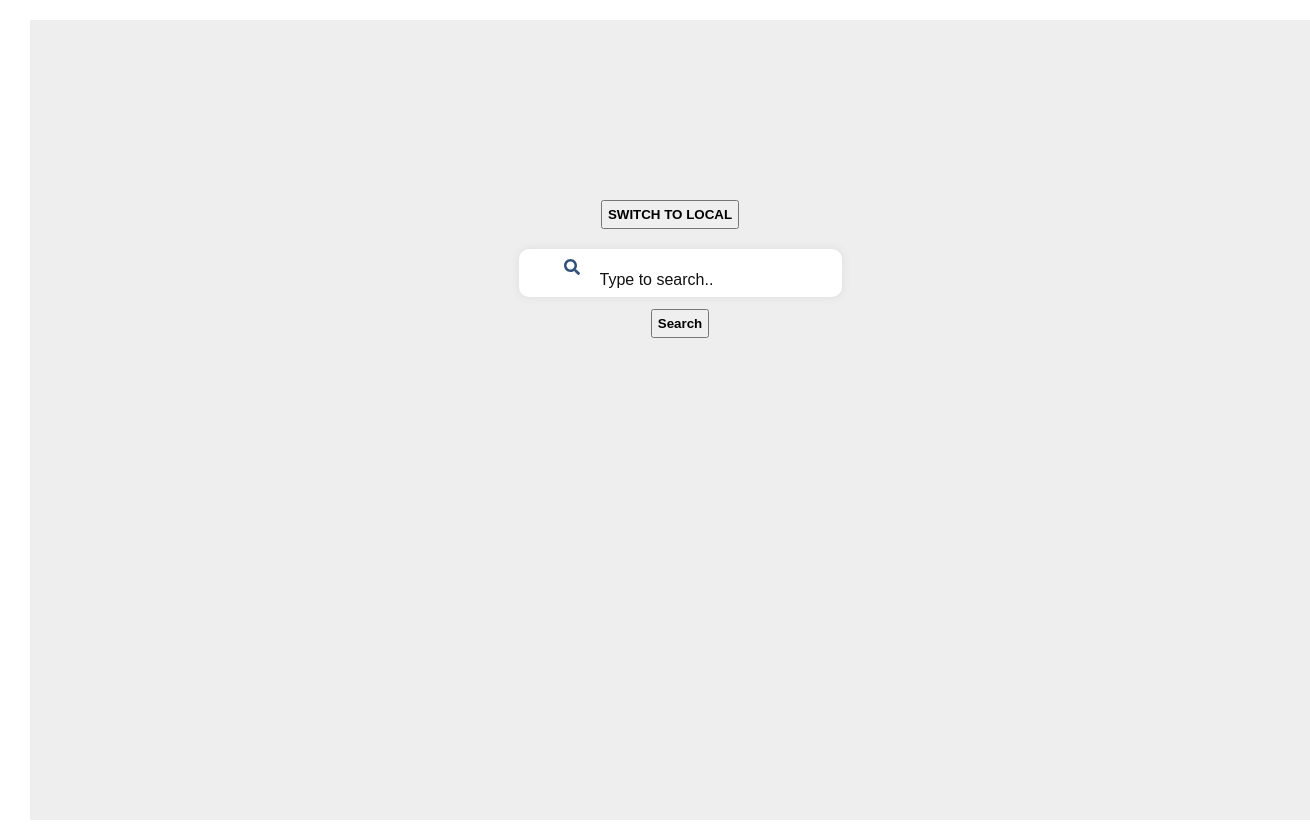
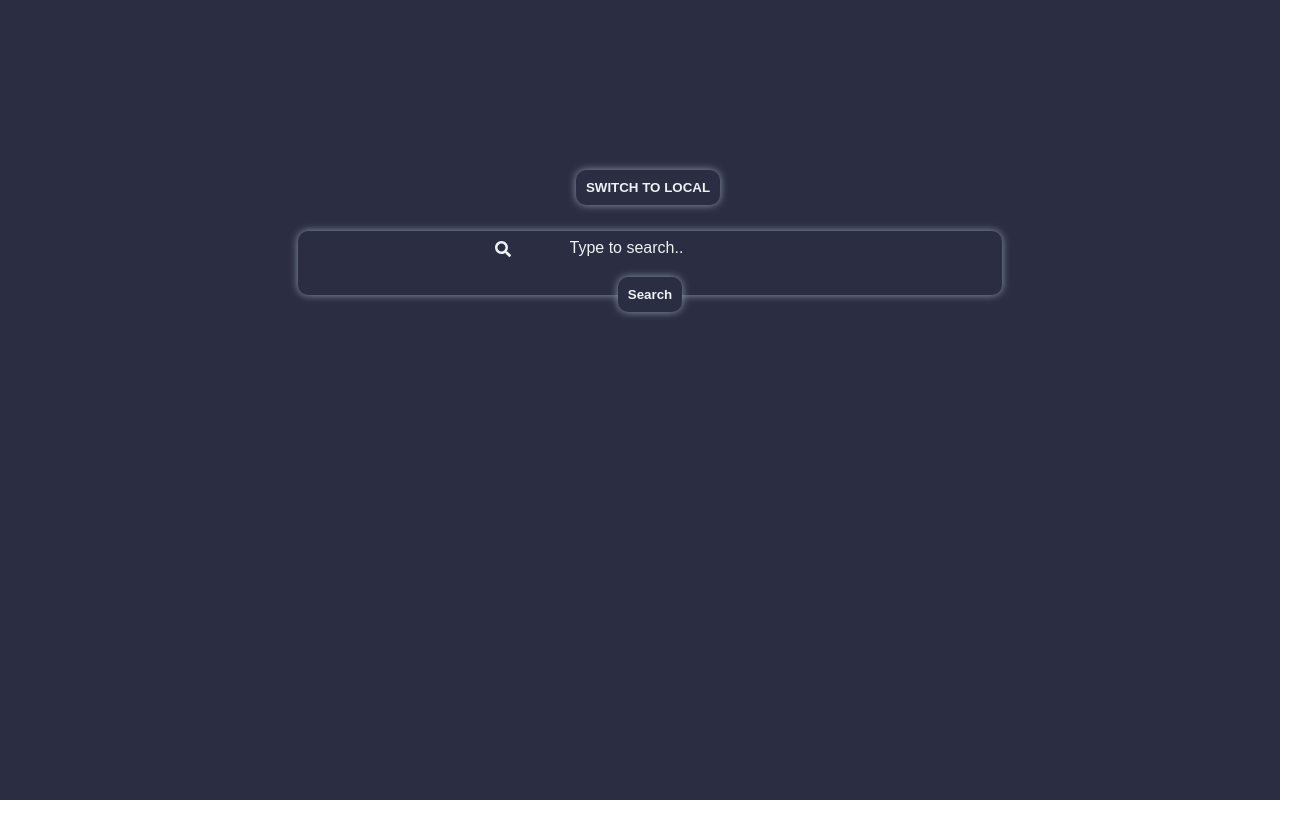
Before and after one commit to jeffreyhsu321/search_engine_lite, a React (Create React App) app in the folder search_engine_frontend/: page / in a window 1280 px wide. Shown: the whole page, 1310 px wide, since content can reach past the window. After the commit the page ends 800 px from the top, so only its background shows below. Built offline with nearby package versions, Linux system fonts and the light colour scheme.

Commit message:
darker material design

```diff
--- a/search_engine_frontend/src/App.css
+++ b/search_engine_frontend/src/App.css
@@ -1,8 +1,16 @@
+@import "./colors.css";
+
+#root, html {
+  padding: 0;
+  margin: 0;
+}
+
 .App {
   text-align: center;
-  background-color: #eee;
+  background-color: var(--primary-color);
   height: 100vh;
-  width: 100vw;
+  margin: 0;
+  padding: 0;
 }
 
 .main {
@@ -28,16 +36,6 @@
   }
 }
 
-.App-header {
-  background-color: #282c34;
-  min-height: 100vh;
-  display: flex;
-  flex-direction: column;
-  align-items: center;
-  justify-content: center;
-  font-size: calc(10px + 2vmin);
-  color: white;
-}
 
 .App-link {
   color: #61dafb;
--- /dev/null
+++ b/search_engine_frontend/src/colors.css
@@ -0,0 +1,7 @@
+:root {
+    --primary-color: #2B2D42;
+    --secondary-color: #8D99AE;
+    --tertiary-color: #EDF2F4;
+    --accent-color: #40c2ff;
+    --accent-color-dull: #79aec7;
+}
--- a/search_engine_frontend/src/components/Card.css
+++ b/search_engine_frontend/src/components/Card.css
@@ -1,9 +1,13 @@
+@import "../colors.css";
+
 .card-wrapper {
     width: 300px;
     overflow: hidden;
     box-shadow: 0px 0px 16px -6px;
     transition: 0.2s;
     animation: ease-in;
+    background-color: var(--primary-color);
+    border-radius: 10px;
 }
 
 .card-wrapper:hover {
@@ -26,11 +30,13 @@
     padding: 0;
     text-align: center;
     text-transform: capitalize;
+    color: var(--tertiary-color);
 }
 .card-title h3 {
     text-transform: capitalize;
     margin: 0;
     padding: 0;
+    color: var(--tertiary-color);
 }
 .card-title {
     margin-bottom: 0.5rem;
@@ -46,7 +52,7 @@
 }
 .btn button {
     padding: 0.5rem;
-    background-color: #32527B;
+    background-color: var(--accent-color-dull);
     border: none;
     transition: 0.2s;
     margin-bottom: 0.5rem;
@@ -58,10 +64,14 @@
     color: #FFF;
 }
 .btn button:hover {
-    background-color: #32527B;
+    background-color: var(--accent-color);
+    transform: scale(1.1);
 }
 
-/* LYRICS MODAL */
+
+
+
+/* ------------LYRICS MODAL---------- */
 .modal, .overlay {
     width: 100vw;
     height: 100vh;
@@ -80,7 +90,7 @@
     top: 50%;
     left: 50%;
     transform: translate(-50%, -50%);
-    background: #32527B;
+    background: var(--primary-color);
     padding: 16px 32px;
     border-radius: 6px;
     max-width: 600px;
--- a/search_engine_frontend/src/components/LocalSearch.css
+++ b/search_engine_frontend/src/components/LocalSearch.css
@@ -1,29 +1,35 @@
+@import "../colors.css";
+
 .input-wrapper-local {
-    background-color: #32527B;
+    background-color: var(--primary-color);
     width: 100%;
-    height: 3rem;
+    height: 4rem;
 
     padding: 0 15px;
     border-radius: 10px;
 
-    box-shadow: 0px 0px 8px #222;
+    box-shadow: 0px 0px 8px var(--secondary-color);
 
     align-items: center;
     justify-content: center;
+
+    margin-top: 26px;
 }
 
 #input-local {
     background-color: transparent;
-    color: #FFF;
+    color: var(--tertiary-color);
     border: none;
     height: 100%;
 
     font-size: 1rem;
     margin: 0;
     margin-left: 10px;
+    padding-left: 39px;
+    padding-right: 39px;
 }
 #input-local::placeholder {
-    color: #FFF;
+    color: var(--tertiary-color);
 }
 
 input:focus { outline: none; }
@@ -32,13 +38,10 @@
     margin: 10px;
 }
 
-#search-icon-local { color: #FFF; }
-
-.btn-main {
-    padding: 5px;
-    font-weight: bold;
+#search-icon-local {
+    color: var(--tertiary-color);
+    vertical-align: middle;
 }
-
 
 .card-row {
     display: grid;
@@ -47,4 +50,5 @@
     gap: 0;
     row-gap: 2px;
     column-gap: 16px;
+    padding: 0;
 }
--- a/search_engine_frontend/src/components/LocalSearch.js
+++ b/search_engine_frontend/src/components/LocalSearch.js
@@ -3,7 +3,7 @@
 import MiniSearch from "minisearch";
 
 import "./LocalSearch.css";
-import { FaSearch } from "react-icons/fa";
+import { FaMusic } from "react-icons/fa";
 
 import Card from "../components/Card.js";
 
@@ -86,14 +86,20 @@
 
 
     return <div>
-        <Link to="/"> <button className="btn-main">SWITCH TO WEB</button> </Link>
+        <Link to="/"> <button className="btn-switch">SWITCH TO WEB</button> </Link>
 
         <div className="input-wrapper-local">
-            <div>
-                <FaSearch id="search-icon-local" />
-                <input id="input-local" placeholder="Type to search.." value={query} onChange={(e) => setQuery(e.target.value)}/>
-            </div>
-            <button className="btn-main" onClick={handleSearch}>Search</button>
+
+            <FaMusic id="search-icon-local" />
+            <input
+                id="input-local"
+                placeholder="Type to search.."
+                value={query}
+                onChange={(e) => setQuery(e.target.value)}
+                onKeyDown={handleSearch}
+            />
+
+            <button className="btn-search" onClick={handleSearch}>Search</button>
 
             <div className="result-wrapper">
                 {searchResults.length > 0 && (
--- a/search_engine_frontend/src/components/WebSearch.css
+++ b/search_engine_frontend/src/components/WebSearch.css
@@ -1,28 +1,39 @@
+@import "../colors.css";
+
+.web-main {
+    width: 110%;
+}
+
 .input-wrapper-web {
-    background-color: white;
+    background-color: var(--primary-color);
     width: 100%;
-    height: 3rem;
+    height: 4rem;
 
     padding: 0 15px;
     border-radius: 10px;
 
-    box-shadow: 0px 0px 8px #ddd;
+    box-shadow: 0px 0px 8px var(--secondary-color);
 
     align-items: center;
+    justify-content: center;
+
+    margin-top: 26px;
 }
 
 #input-web {
     background-color: transparent;
-    color: #111;
+    color: var(--tertiary-color);
     border: none;
     height: 100%;
 
     font-size: 1rem;
     margin: 0;
     margin-left: 10px;
+    padding-left: 39px;
+    padding-right: 39px;
 }
 #input-web::placeholder {
-    color: #111;
+    color: var(--tertiary-color);
 }
 
 input:focus { outline: none; }
@@ -31,9 +42,62 @@
     margin: 10px;
 }
 
-#search-icon-web { color: #32527B; }
+#search-icon-web {
+    color: var(--tertiary-color);
+    vertical-align: middle;
+}
 
-.btn-main {
-    padding: 5px;
+.btn-switch {
+    padding: 10px;
+    margin: 0;
     font-weight: bold;
+    background-color: var(--primary-color);
+    color: var(--tertiary-color);
+    border: none;
+    border-radius: 10px;
+    box-shadow: 0px 0px 8px var(--secondary-color);
+    margin-left: 16px;
 }
+.btn-switch:hover {
+    animation: ease-in;
+    transition: 0.2s;
+    box-shadow: 0px 0px 20px var(--accent-color);
+}
+
+.btn-search {
+    padding: 10px;
+    margin: 0;
+    font-weight: bold;
+    background-color: var(--primary-color);
+    color: var(--tertiary-color);
+    border: none;
+    border-radius: 10px;
+    box-shadow: 0px 0px 8px var(--secondary-color);
+}
+.btn-search:hover {
+    animation: ease-in;
+    transition: 0.2s;
+    box-shadow: 0px 0px 20px var(--accent-color);
+}
+
+
+.card-row {
+    display: grid;
+    grid-template-columns: repeat(2, 1fr);
+    margin: 0;
+    gap: 0;
+    row-gap: 2px;
+    column-gap: 16px;
+}
+
+a:link {
+    color: var(--accent-color);
+}
+
+#web-snippet {
+    color: var(--tertiary-color);
+}
+.web-snippet {
+    padding: 10px;
+    margin: 10px;
+}
--- a/search_engine_frontend/src/components/WebSearch.js
+++ b/search_engine_frontend/src/components/WebSearch.js
@@ -19,8 +19,8 @@
     };
 
 
-    return <div>
-        <Link to="/local"> <button className="btn-main">SWITCH TO LOCAL</button> </Link>
+    return <div className="web-main">
+        <Link to="/local" id="link"> <button className="btn-switch">SWITCH TO LOCAL</button> </Link>
 
         <div className="input-wrapper-web">
             <div>
@@ -30,17 +30,18 @@
                     placeholder="Type to search.."
                     value={query}
                     onChange={(e) => setQuery(e.target.value)}
+                    onKeyDown={handleSearch}
                 />
             </div>
-            <button className="btn-main" onClick={handleSearch}>Search</button>
+            <button className="btn-search" onClick={handleSearch}>Search</button>
 
             <div className="results-wrapper">
                 {results && results.length > 0 && (
                     <div>
                     {results.map((result) => (
-                        <div key={result.link}>
+                        <div key={result.link} className="web-snippet">
                         <a href={result.link}>{result.title}</a>
-                        <p>{result.snippet}</p>
+                        <p id="web-snippet">{result.snippet}</p>
                         </div>
                     ))}
                     </div>
```
